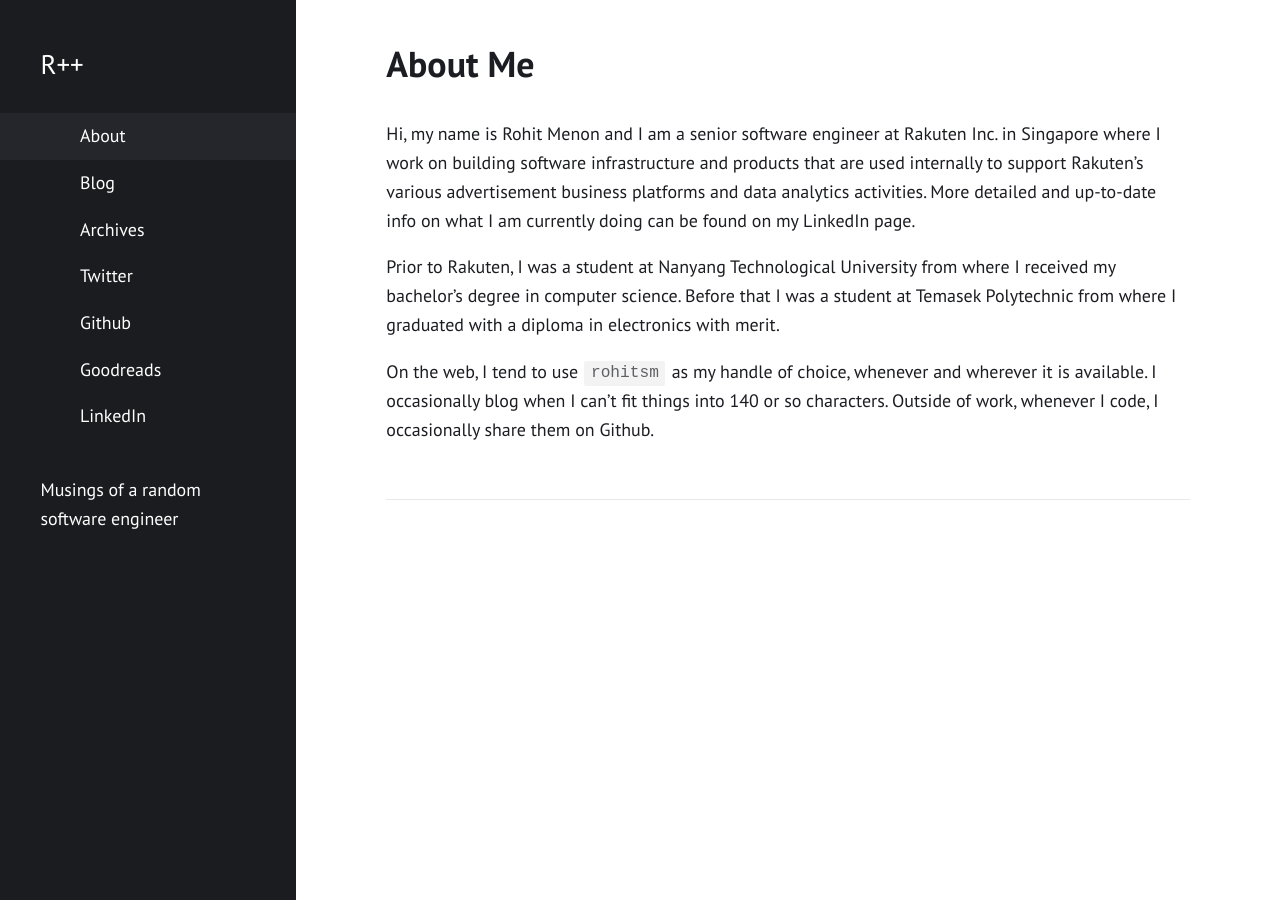
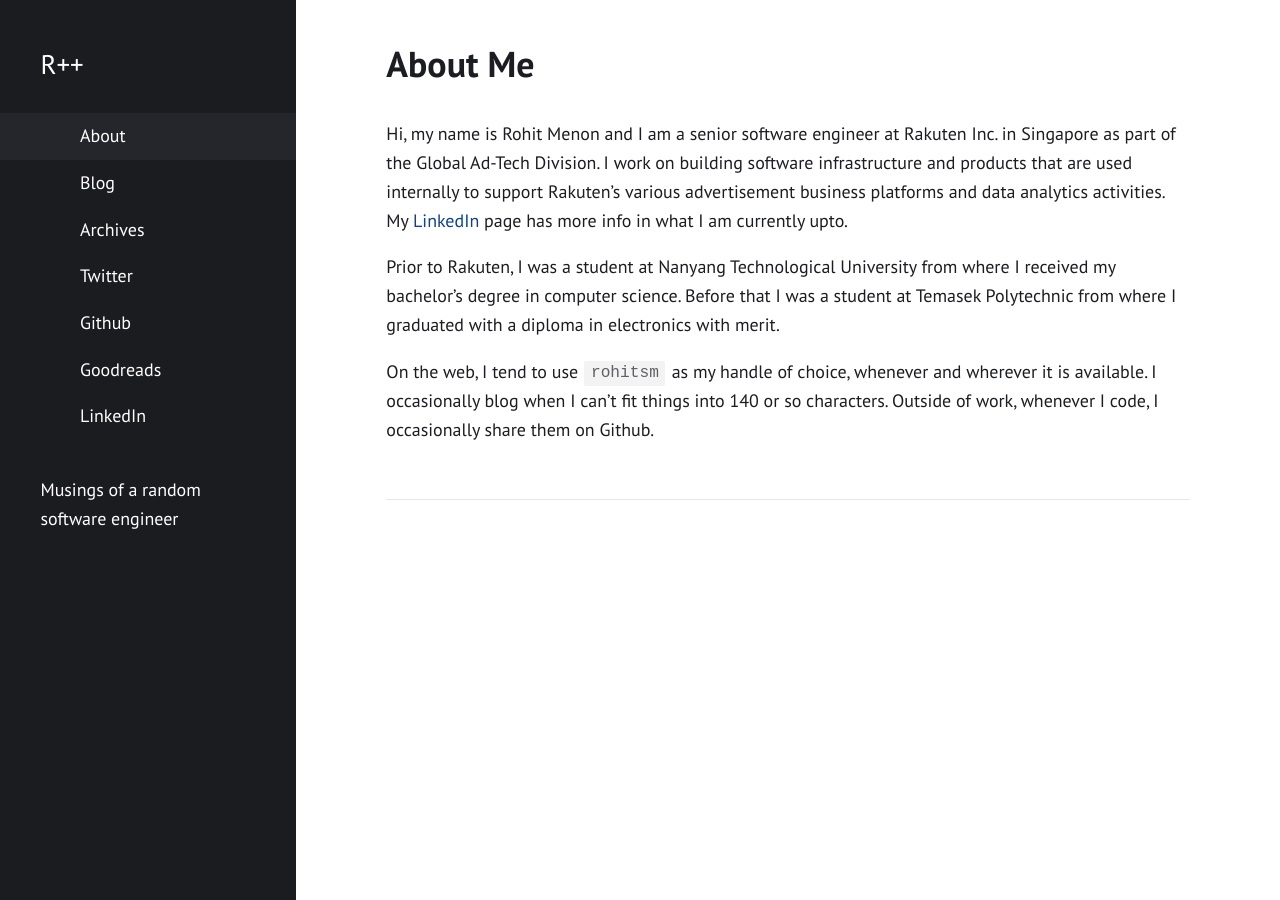
Before and after one commit to rohitsm/rohitsm.github.io, a Jekyll site: the page built from about.md, in a window 1280 px wide. Built offline with Jekyll 4.4.1, drawn with Linux system fonts in a browser that asks for light colours.

Commit message:
updated about me

```diff
--- a/about.md
+++ b/about.md
@@ -4,7 +4,7 @@ title: About Me
 permalink: /about/
 ---
 
-Hi, my name is Rohit Menon and I am a senior software engineer at Rakuten Inc. in Singapore where I work on building software infrastructure and products that are used internally to support Rakuten's various advertisement business platforms and data analytics activities. More detailed and up-to-date info on what I am currently doing can be found on my LinkedIn page.
+Hi, my name is Rohit Menon and I am a senior software engineer at Rakuten Inc. in Singapore as part of the Global Ad-Tech Division. I work on building software infrastructure and products that are used internally to support Rakuten's various advertisement business platforms and data analytics activities. My [LinkedIn](https://www.linkedin.com/in/rohitsm) page has more info in what I am currently upto.
 
 Prior to Rakuten, I was a student at Nanyang Technological University from where I received my bachelor's degree in computer science. Before that I was a student at Temasek Polytechnic from where I graduated with a diploma in electronics with merit.
 
```
